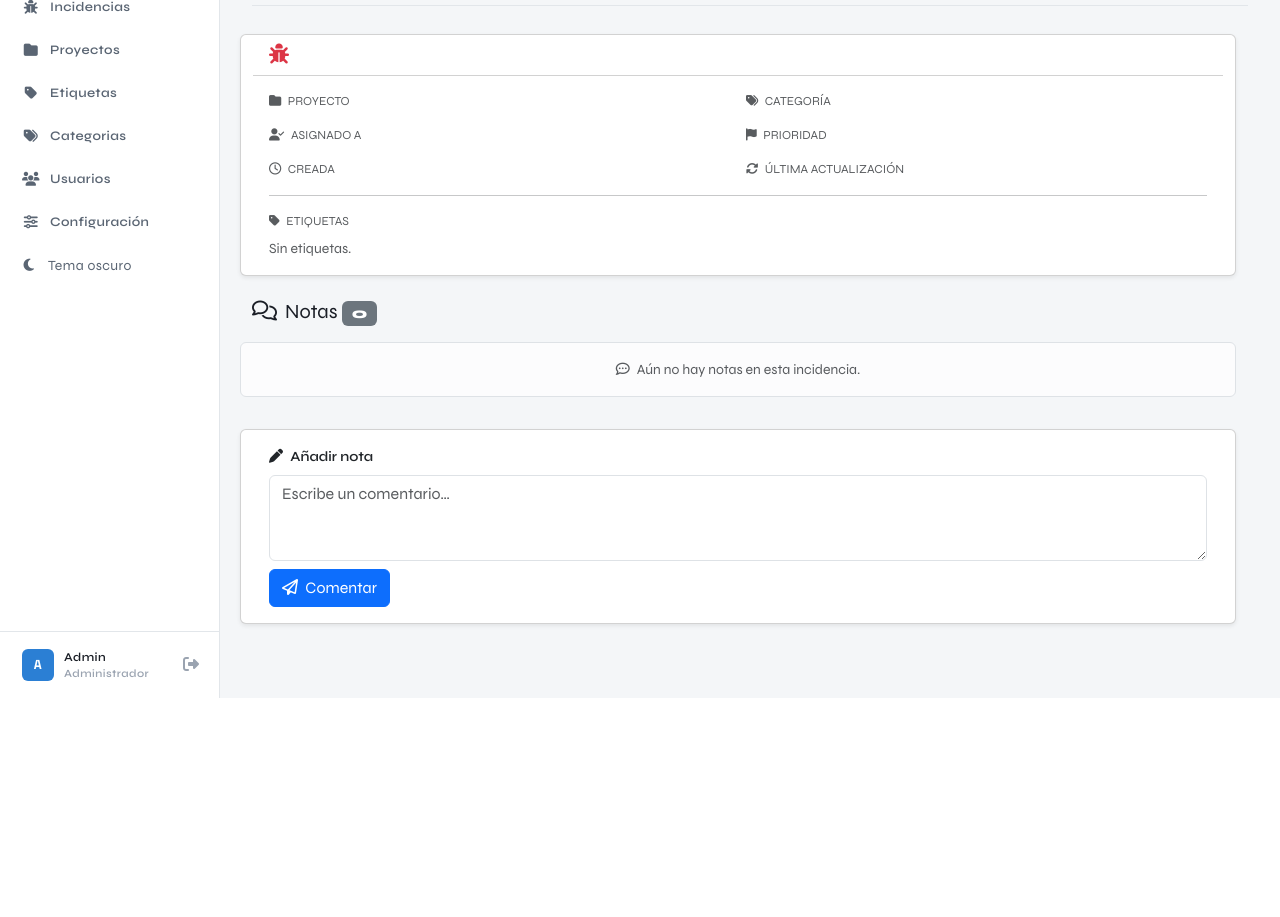
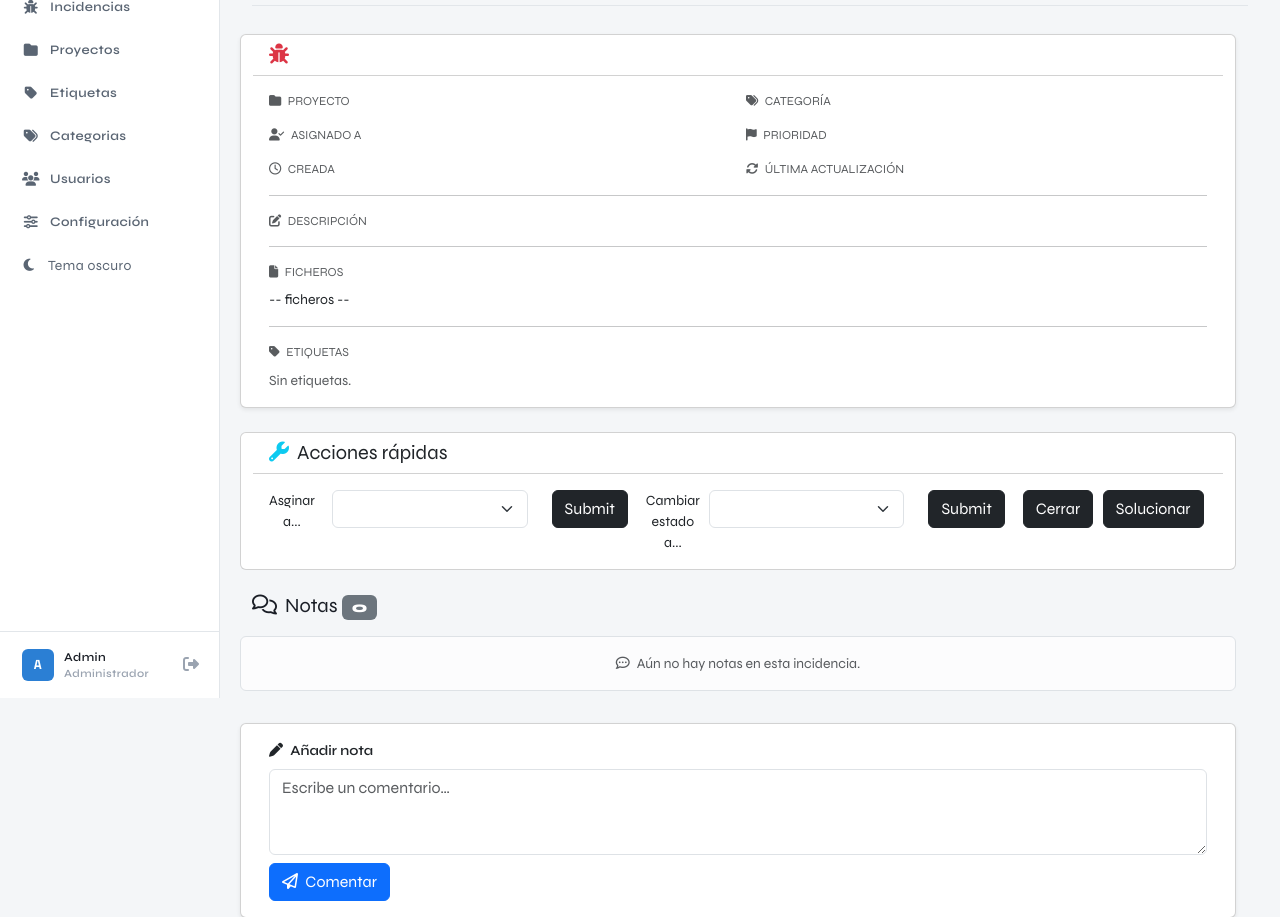
Before and after one commit to jglantonio/MantisBtSymfony, a Symfony app: template templates/bug/show.html.twig in a window 1280 px wide. Shown: the part 102-1019 px from the top of the page. Before the commit the page ends 800 px from the top, so only its background shows below. Run offline with Twig, Linux system fonts and the light colour scheme; the template is opened without the code that fills it, so the values that code supplies are empty; some libraries are stand-ins or nearby versions.

Commit message:
Edit Bug twig

```diff
--- a/templates/bug/show.html.twig
+++ b/templates/bug/show.html.twig
@@ -64,6 +64,20 @@
 
                 <hr>
                 <div class="text-muted small text-uppercase mb-2">
+                    <i class="fa-solid fa-edit me-1"></i> Descripción
+                </div>
+                <div>
+                    {{ bug.getBugText.description }}
+                </div>
+                <hr>
+                <div class="text-muted small text-uppercase mb-2">
+                    <i class="fa-solid fa-file me-1"></i> Ficheros
+                </div>
+                <div>
+                    -- ficheros --
+                </div>
+                <hr>
+                <div class="text-muted small text-uppercase mb-2">
                     <i class="fa-solid fa-tag me-1"></i> Etiquetas
                 </div>
                 {% if tags is empty %}
@@ -75,6 +89,49 @@
                         </span>
                     {% endfor %}
                 {% endif %}
+
+            </div>
+        </div>
+
+        <div class="card  mb-4" >
+            <div class="card-header d-flex justify-content-between align-items-center bg-transparent">
+                <h5 class="mb-0">
+                    <i class="fa-solid fa-wrench text-info me-2"></i>Acciones rápidas
+                </h5>
+            </div>
+            <div class="card-body row">
+                <form class="col-md-5 row">
+                    <div  class="col-md-2 text-center">
+                        <label for="handler_id">Asginar a...</label>
+                    </div>
+                    <div class="col-md-7">
+                        <select class="form-select col-md-3">
+                            <option></option>
+                        </select>
+                    </div>
+                    <div class="col-md-3">
+                        <input type="submit" class="btn btn-dark">
+                    </div>
+                </form>
+                <form class="col-md-5 row">
+                    <div  class="col-md-2 text-center">
+                        <label for="handler_id">Cambiar estado a...</label>
+                    </div>
+                    <div class="col-md-7">
+                        <select class="form-select col-md-3">
+                            <option></option>
+                        </select>
+                    </div>
+                    <div class="col-md-3">
+                        <input type="submit" class="btn btn-dark">
+                    </div>
+                </form>
+                <div class="col-md-1">
+                    <a href="#" class="btn btn-dark">Cerrar</a>
+                </div>
+                <div class="col-md-1">
+                    <a href="#" class="btn btn-dark">Solucionar</a>
+                </div>
             </div>
         </div>
 
```
Also changed, not shown: templates/bug/edit.html.twig (+11 -7 lines).
